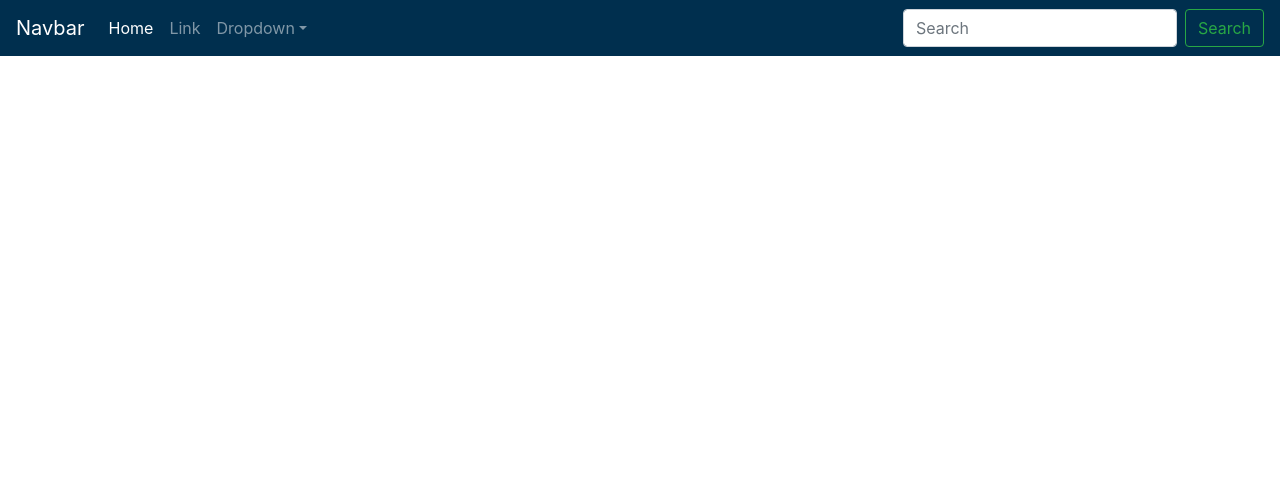
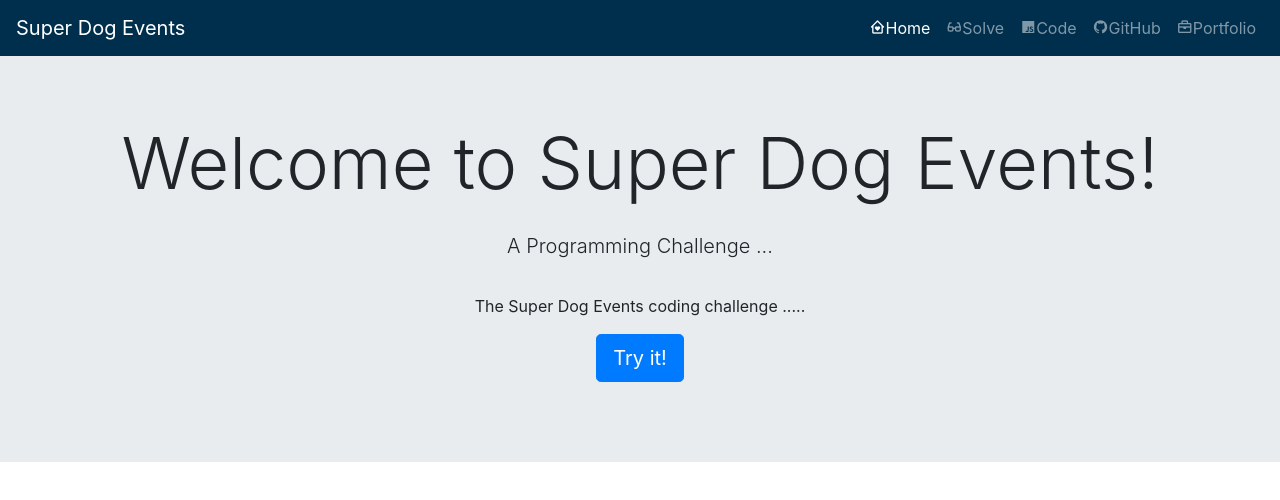
Before and after one commit to michelle6818/SuperDogEvents, a plain HTML site: page index.html in a window 1280 px wide. Drawn offline with nearby package versions, Linux system fonts and the light colour scheme.

Commit message:
Setting frame

```diff
--- a/index.html
+++ b/index.html
@@ -1,47 +1,64 @@
 <!doctype html>
 <html lang="en">
   <head>
-    <title>SuperDog Events </title>
+    <title>Super Dog Events </title>
     <!-- Required meta tags -->
     <meta charset="utf-8">
     <meta name="viewport" content="width=device-width, initial-scale=1, shrink-to-fit=no">
 
     <!-- Bootstrap CSS -->
     <link rel="stylesheet" href="https://stackpath.bootstrapcdn.com/bootstrap/4.3.1/css/bootstrap.min.css" integrity="sha384-ggOyR0iXCbMQv3Xipma34MD+dH/1fQ784/j6cY/iJTQUOhcWr7x9JvoRxT2MZw1T" crossorigin="anonymous">
+    <link rel='stylesheet' href="https://cdn.jsdelivr.net/npm/boxicons@latest/css/boxicons.min.css">
     <link rel="stylesheet" href="css/custom.css">
 </head>
   <body>
     <nav class="navbar navbar-expand-sm navbar-dark" style="background-color: #002f4e;">
-        <a class="navbar-brand" href="#">Navbar</a>
+        <a class="navbar-brand" href="#">Super Dog Events</a>
         <button class="navbar-toggler d-lg-none" type="button" data-toggle="collapse" data-target="#collapsibleNavId" aria-controls="collapsibleNavId"
             aria-expanded="false" aria-label="Toggle navigation"></button>
         <div class="collapse navbar-collapse" id="collapsibleNavId">
-            <ul class="navbar-nav mr-auto mt-2 mt-lg-0">
+            <ul class="navbar-nav ml-auto mt-2 mt-lg-0">
                 <li class="nav-item active">
-                    <a class="nav-link" href="#">Home <span class="sr-only">(current)</span></a>
+                  <a class="nav-link" href="index.html"><i class="bx bx-home-heart"></i>Home</a>
+              </li>
+                  <li class="nav-item">
+                      <a class="nav-link" href="solve.html"><i class="bx bx-glasses-alt"></i>Solve</a>
+                  </li>
+                  <li class="nav-item">
+                    <a class="nav-link" href="code.html"><i class="bx bxl-javascript"></i>Code</a>
                 </li>
                 <li class="nav-item">
-                    <a class="nav-link" href="#">Link</a>
+                  <a class="nav-link" target="_blank" href="https://github.com/michelle6818/SuperDogEvents"><i class="bx bxl-github"></i>GitHub</a>
                 </li>
-                <li class="nav-item dropdown">
-                    <a class="nav-link dropdown-toggle" href="#" id="dropdownId" data-toggle="dropdown" aria-haspopup="true" aria-expanded="false">Dropdown</a>
-                    <div class="dropdown-menu" aria-labelledby="dropdownId">
-                        <a class="dropdown-item" href="#">Action 1</a>
-                        <a class="dropdown-item" href="#">Action 2</a>
-                    </div>
+                <li class="nav-item">
+                  <a class="nav-link" target="_blank" href="https://michellelongworth-portfolio.netlify.app/index.html"><i class="bx bx-briefcase"></i>Portfolio</a>
                 </li>
-            </ul>
-            <form class="form-inline my-2 my-lg-0">
-                <input class="form-control mr-sm-2" type="text" placeholder="Search">
-                <button class="btn btn-outline-success my-2 my-sm-0" type="submit">Search</button>
-            </form>
+              </ul>
+
         </div>
     </nav>
+    <header>
+        <div class="jumbotron jumbotron-fluid">
+          <div class="container d-flex flex-column align-items-center aos-init aos-animate"
+          data-aos= "zoom-in"data-aos-delay= "100">
+            <h1 class="display-3">Welcome to Super Dog Events!</h1>
 
+            <hr class="my-2">
+            <p class="lead">A Programming Challenge ...</p>
+            <hr class="my-2">
+            <p>The Super Dog Events coding challenge .....</p>
+
+            <p class="lead">
+              <a class="btn btn-primary btn-lg" href="solve.html" role="button">Try it!</a>
+            </p>
+          </div>
+        </div>
+      </header>
     <!-- Optional JavaScript -->
     <!-- jQuery first, then Popper.js, then Bootstrap JS -->
     <script src="https://code.jquery.com/jquery-3.3.1.slim.min.js" integrity="sha384-q8i/X+965DzO0rT7abK41JStQIAqVgRVzpbzo5smXKp4YfRvH+8abtTE1Pi6jizo" crossorigin="anonymous"></script>
     <script src="https://cdnjs.cloudflare.com/ajax/libs/popper.js/1.14.7/umd/popper.min.js" integrity="sha384-UO2eT0CpHqdSJQ6hJty5KVphtPhzWj9WO1clHTMGa3JDZwrnQq4sF86dIHNDz0W1" crossorigin="anonymous"></script>
     <script src="https://stackpath.bootstrapcdn.com/bootstrap/4.3.1/js/bootstrap.min.js" integrity="sha384-JjSmVgyd0p3pXB1rRibZUAYoIIy6OrQ6VrjIEaFf/nJGzIxFDsf4x0xIM+B07jRM" crossorigin="anonymous"></script>
-  </body>
+    <script src="js/custom.js"></script>
+</body>
 </html>
```
Also changed, not shown: code.html (+28 -16 lines), solve.html (+37 -19 lines).
